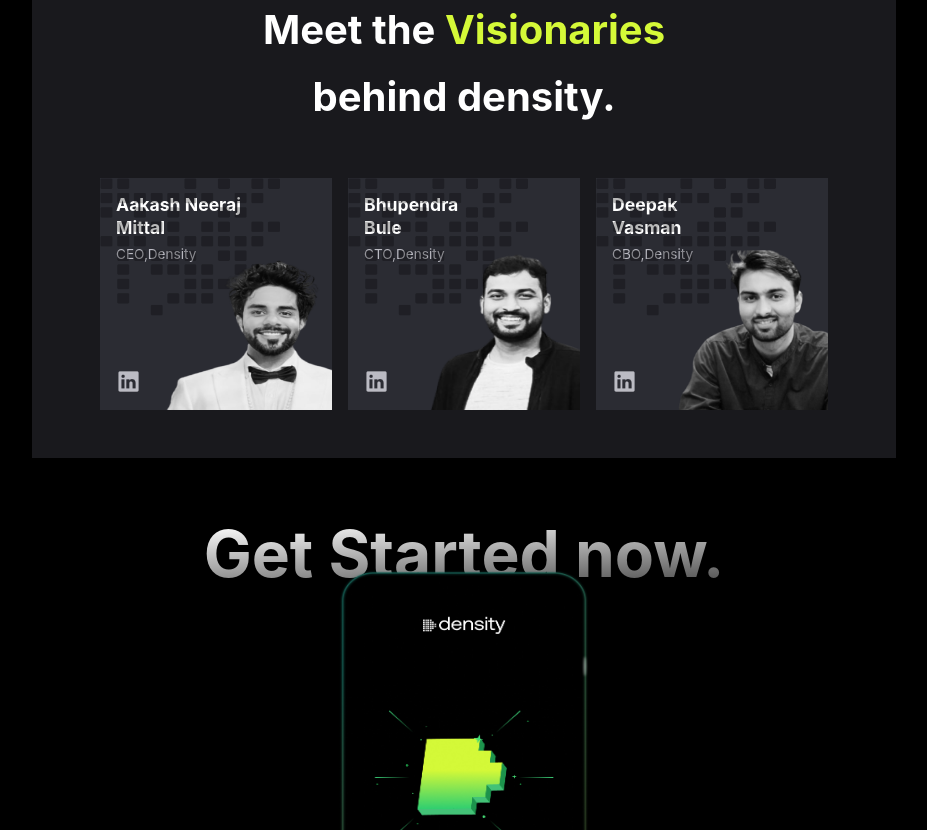
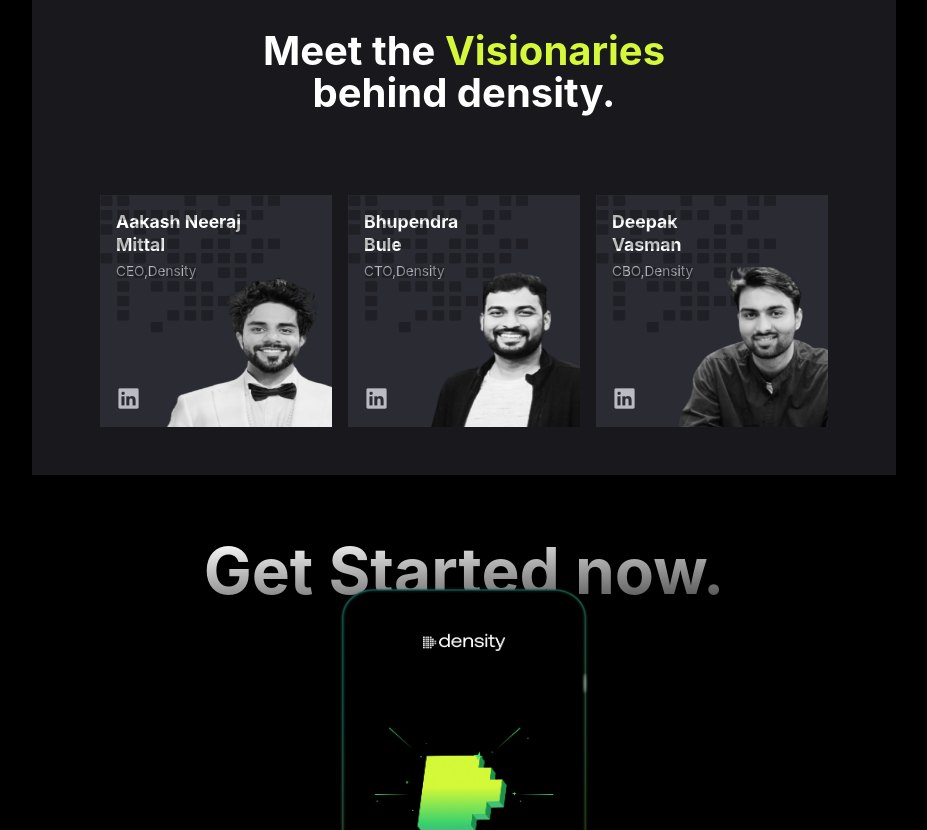
Before and after one commit to ShemeerCoder-01/density_assignment, a Gatsby site: page / in a window 1280 px wide. Shown: the part 9217-10047 px from the top of the page, without its empty margins (176-1103 px from the left). Built offline with nearby package versions, Linux system fonts and the light colour scheme; Gatsby itself is replaced by a stand-in of ours.

Commit message:
updated commit

```diff
--- a/src/components/AboutApp/Visionaries.js
+++ b/src/components/AboutApp/Visionaries.js
@@ -10,7 +10,7 @@
   font-size:2.5rem;
   font-weight:700;
   text-align:center;
-  line-height:0;
+  line-height:1.05;
 `;
 
 const H4 = styled.h4`
@@ -43,8 +43,7 @@
     return (
         <div style={{ display: 'flex', flexDirection: 'column', alignItems: 'center' ,background:'#19191D'}}>
 
-            <H2>Meet the <SPANcomponent>Visionaries</SPANcomponent></H2>
-            <H2>behind density.</H2>
+            <H2>Meet the <SPANcomponent>Visionaries</SPANcomponent><br/>behind density.</H2>
             <div style={{ display: 'flex', gap: '1rem', margin: '3rem 0' }}>
                 <div style={{ width: '200px', height: '200px', position: 'relative', background: '#2B2C33', padding: '1rem', display: 'flex', flexDirection: 'column',justifyContent:'space-between'}}>
                     <div>
```
